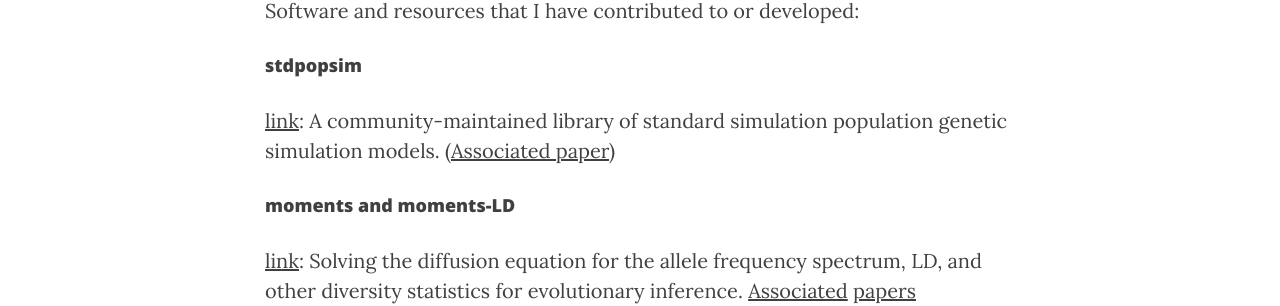
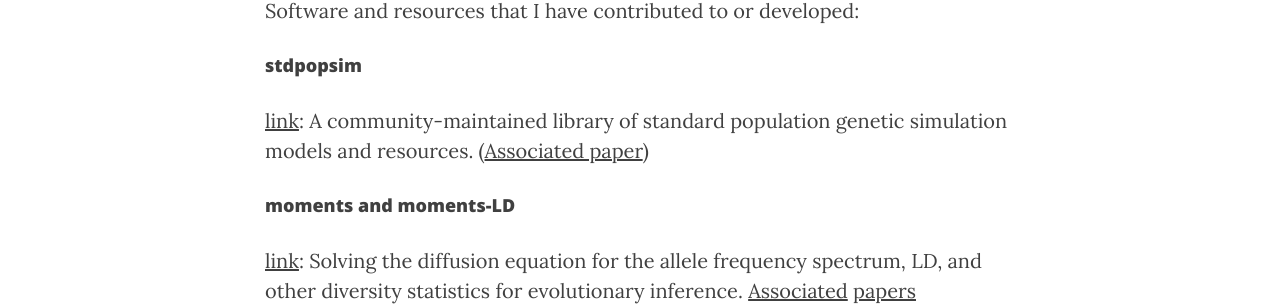
Before and after one commit to apragsdale/apragsdale.github.io, a Jekyll site: the page built from 6_software.md, in a window 1280 px wide. Shown: the part 506-812 px from the top of the page. Built offline with Jekyll 4.4.1, drawn with Linux system fonts in a browser that asks for light colours; nearby versions of some CDN libraries.

Commit message:
software typos

```diff
--- a/6_software.md
+++ b/6_software.md
@@ -8,8 +8,8 @@ Software and resources that I have contributed to or developed:
 
 #### stdpopsim
 [link](https://github.com/popsim-consortium/stdpopsim):
-A community-maintained library of standard simulation population genetic
-simulation models. ([Associated paper](https://doi.org/10.1101/2019.12.20.885129))
+A community-maintained library of standard population genetic simulation models and
+resources. ([Associated paper](https://doi.org/10.1101/2019.12.20.885129))
 
 #### moments and moments-LD
 [link](https://bitbucket.org/simongravel/moments/src/master/):
```
